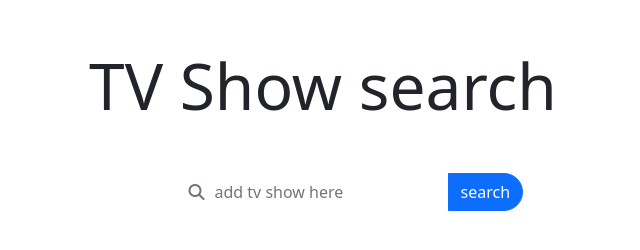
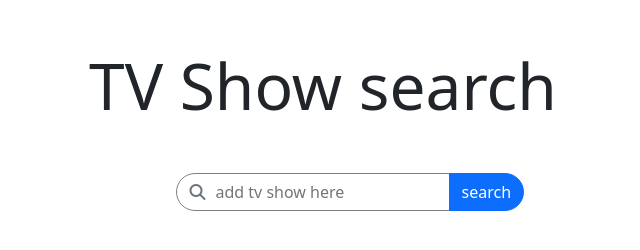
Before and after one commit to AnzhelDimitrov/TV-show-search-app, a plain HTML site: page index.html in a window 1280 px wide. Shown: the whole page, without its empty margins (317-957 px from the left). Drawn offline with nearby package versions, Linux system fonts and the light colour scheme.

Commit message:
Update style.css

```diff
--- a/style.css
+++ b/style.css
@@ -27,7 +27,8 @@ h1 {
     width: 295px;
     height: 38px;
     border-radius: 25px;
-    border: thin;
+    border: solid;
+    border-width: thin;
     border-color: gray;
     display: flex;
     align-items: center;
```
